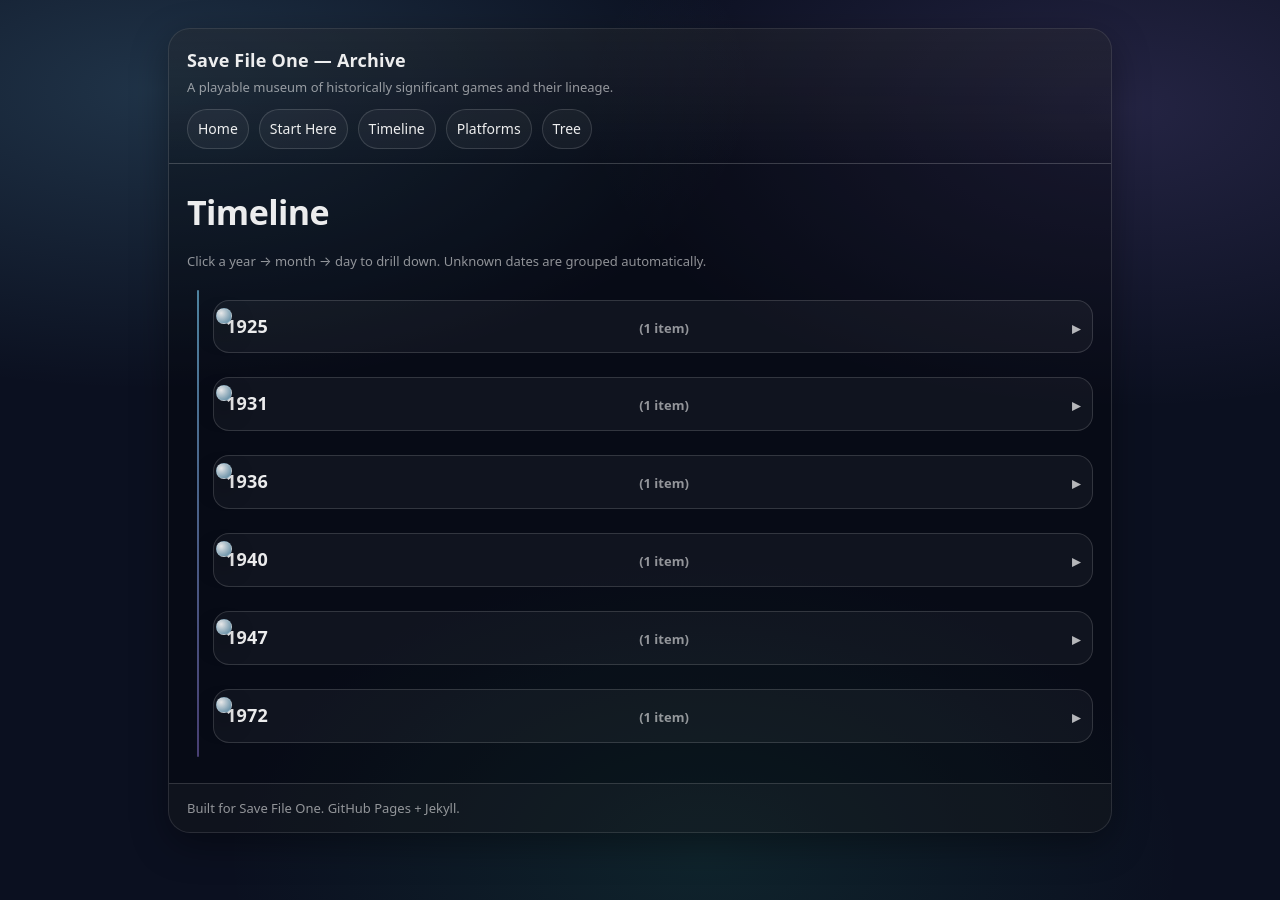
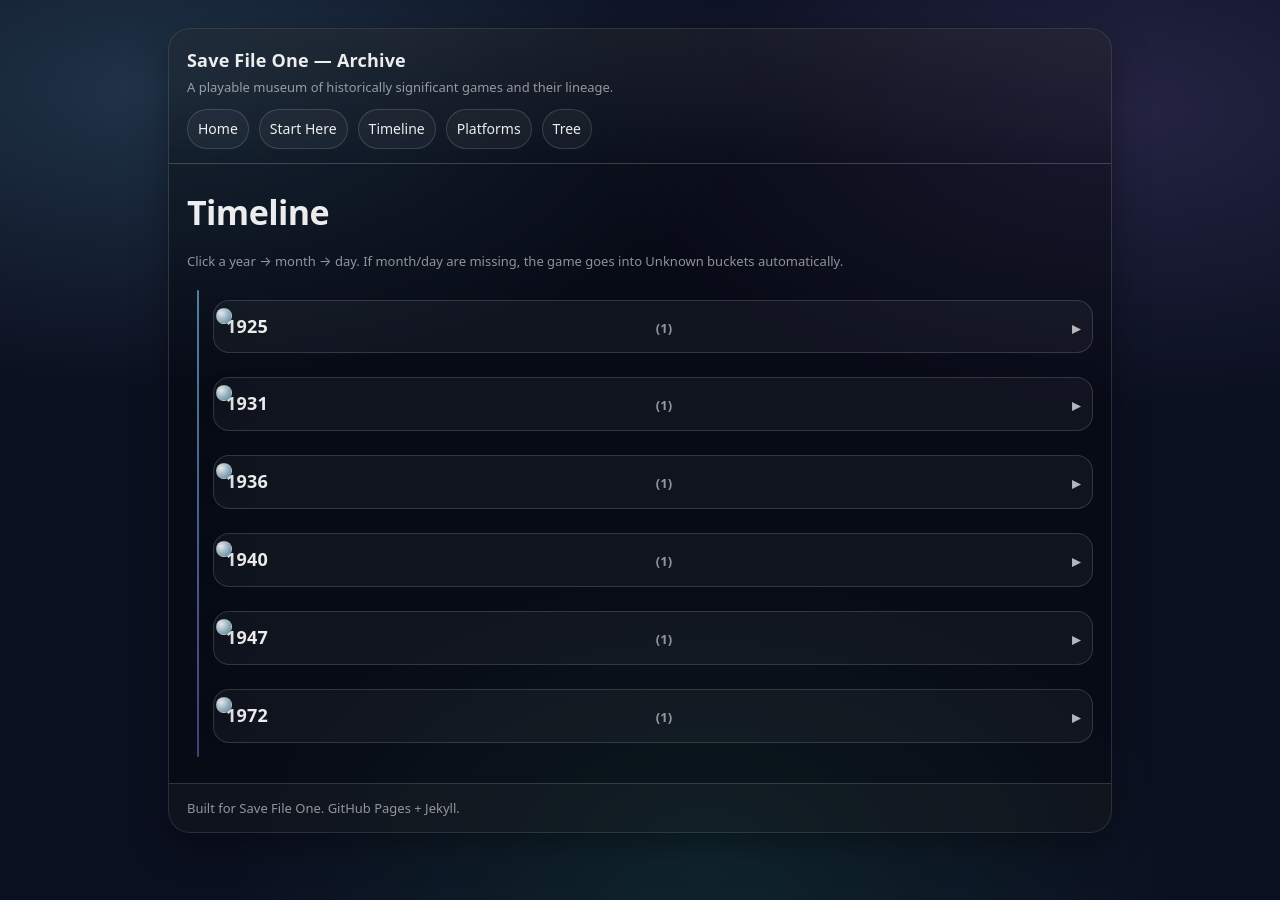
Before and after one commit to BacchusA/savefileone-archive, a Jekyll site: the page built from timeline.md, in a window 1280 px wide. Built offline with Jekyll 4.4.1, drawn with Linux system fonts in a browser that asks for light colours.

Commit message:
Update timeline.md

```diff
--- a/timeline.md
+++ b/timeline.md
@@ -6,7 +6,7 @@
 
 # Timeline
 
-<p class="small">Click a year → month → day to drill down. Unknown dates are grouped automatically.</p>
+<p class="small">Click a year → month → day. If month/day are missing, the game goes into Unknown buckets automatically.</p>
 
 <div class="timeline">
 
@@ -22,137 +22,38 @@
     <details class="tl-year">
       <summary>
         <span class="tl-year-label">{{ y }}</span>
-        <span class="tl-year-count">({{ games_year | size }} item{% if games_year.size != 1 %}s{% endif %})</span>
+        <span class="tl-year-count">({{ games_year | size }})</span>
       </summary>
 
       <div class="tl-panel tl-nested">
 
-        {%- comment -%} Known months by NAME (January..December) {%- endcomment -%}
+        {%- comment -%} Known months by NAME {%- endcomment -%}
         {% for month_name in months %}
           {% assign games_month = games_year | where: "month", month_name %}
           {% if games_month.size > 0 %}
 
-            <details class="tl-month">
-              <summary>
-                <span class="tl-month-label">{{ month_name }}</span>
-                <span class="tl-year-count">({{ games_month | size }})</span>
-              </summary>
-
-              <div class="tl-panel tl-subpanel">
-
-                {%- comment -%} Known days 1..31 (accept number or string) {%- endcomment -%}
-                {% for d in (1..31) %}
-                  {% assign d_str = d | append: "" %}
-                  {% assign games_day_num = games_month | where: "day", d %}
-                  {% assign games_day_str = games_month | where: "day", d_str %}
-                  {% assign games_day = games_day_num | concat: games_day_str %}
-
-                  {% if games_day.size > 0 %}
-
-                    <details class="tl-day">
-                      <summary>
-                        <span class="tl-day-label">{{ d }}</span>
-                        <span class="tl-year-count">({{ games_day | size }})</span>
-                      </summary>
-
-                      <div class="tl-day-list">
-                        {% assign games_day_sorted = games_day | sort: "title" %}
-                        {% for g in games_day_sorted %}
-                          <div class="tl-game">
-                            <div class="tl-game-title">
-                              <a href="{{ site.baseurl }}{{ g.url }}">{{ g.title }}</a>
-                            </div>
-                          </div>
-                        {% endfor %}
-                      </div>
-                    </details>
-
-                  {% endif %}
-                {% endfor %}
-
-                {%- comment -%} Unknown day for this month {%- endcomment -%}
-                {% assign games_day_unknown = games_month | where_exp: "g", "g.day == nil or g.day == ''" %}
-                {% if games_day_unknown.size > 0 %}
-
-                  <details class="tl-day tl-unknown">
-                    <summary>
-                      <span class="tl-day-label">Unknown day</span>
-                      <span class="tl-year-count">({{ games_day_unknown | size }})</span>
-                    </summary>
-
-                    <div class="tl-day-list">
-                      {% assign games_ud_sorted = games_day_unknown | sort: "title" %}
-                      {% for g in games_ud_sorted %}
-                        <div class="tl-game">
-                          <div class="tl-game-title">
-                            <a href="{{ site.baseurl }}{{ g.url }}">{{ g.title }}</a>
-                            </div>
-                          </div>
-                      {% endfor %}
-                    </div>
-                  </details>
-
-                {% endif %}
-
-              </div>
-            </details>
-
-          {% endif %}
-        {% endfor %}
-
-        {%- comment -%} Unknown month bucket {%- endcomment -%}
-        {% assign games_month_unknown = games_year | where_exp: "g", "g.month == nil or g.month == '' or g.month == 'Unknown' or g.month == 'unknown'" %}
-        {% if games_month_unknown.size > 0 %}
-
-          <details class="tl-month tl-unknown">
+          <details class="tl-month">
             <summary>
-              <span class="tl-month-label">Unknown month</span>
-              <span class="tl-year-count">({{ games_month_unknown | size }})</span>
+              <span class="tl-month-label">{{ month_name }}</span>
+              <span class="tl-year-count">({{ games_month | size }})</span>
             </summary>
 
             <div class="tl-panel tl-subpanel">
 
-              {%- comment -%} Group by day if present, otherwise Unknown day {%- endcomment -%}
+              {%- comment -%} Known days {%- endcomment -%}
               {% for d in (1..31) %}
-                {% assign d_str = d | append: "" %}
-                {% assign games_day_num = games_month_unknown | where: "day", d %}
-                {% assign games_day_str = games_month_unknown | where: "day", d_str %}
-                {% assign games_day = games_day_num | concat: games_day_str %}
+                {% assign games_day = games_month | where: "day", d %}
                 {% if games_day.size > 0 %}
 
-                  <details class="tl-day">
-                    <summary>
-                      <span class="tl-day-label">{{ d }}</span>
-                      <span class="tl-year-count">({{ games_day | size }})</span>
-                    </summary>
-
-                    <div class="tl-day-list">
-                      {% assign games_day_sorted = games_day | sort: "title" %}
-                      {% for g in games_day_sorted %}
-                        <div class="tl-game">
-                          <div class="tl-game-title">
-                            <a href="{{ site.baseurl }}{{ g.url }}">{{ g.title }}</a>
-                          </div>
-                        </div>
-                      {% endfor %}
-                    </div>
-                  </details>
-
-                {% endif %}
-              {% endfor %}
-
-              {% assign games_day_unknown = games_month_unknown | where_exp: "g", "g.day == nil or g.day == ''" %}
-              {% if games_day_unknown.size > 0 %}
-
-                <details class="tl-day tl-unknown">
+                <details class="tl-day">
                   <summary>
-                    <span class="tl-day-label">Unknown day</span>
-                    <span class="tl-year-count">({{ games_day_unknown | size }})</span>
+                    <span class="tl-day-label">{{ d }}</span>
+                    <span class="tl-year-count">({{ games_day | size }})</span>
                   </summary>
 
                   <div class="tl-day-list">
-                    {% assign games_ud_sorted = games_day_unknown | sort: "title" %}
-                    {% for g in games_ud_sorted %}
+                    {% assign games_day_sorted = games_day | sort: "title" %}
+                    {% for g in games_day_sorted %}
                       <div class="tl-game">
                         <div class="tl-game-title">
                           <a href="{{ site.baseurl }}{{ g.url }}">{{ g.title }}</a>
@@ -162,10 +63,103 @@
                   </div>
                 </details>
 
+                {% endif %}
+              {% endfor %}
+
+              {%- comment -%} Unknown day for this known month {%- endcomment -%}
+              {% assign games_day_unknown = games_month | where_exp: "g", "g.day == nil" %}
+              {% if games_day_unknown.size > 0 %}
+
+              <details class="tl-day tl-unknown">
+                <summary>
+                  <span class="tl-day-label">Unknown day</span>
+                  <span class="tl-year-count">({{ games_day_unknown | size }})</span>
+                </summary>
+
+                <div class="tl-day-list">
+                  {% assign ud_sorted = games_day_unknown | sort: "title" %}
+                  {% for g in ud_sorted %}
+                    <div class="tl-game">
+                      <div class="tl-game-title">
+                        <a href="{{ site.baseurl }}{{ g.url }}">{{ g.title }}</a>
+                      </div>
+                    </div>
+                  {% endfor %}
+                </div>
+              </details>
+
               {% endif %}
 
             </div>
           </details>
+
+          {% endif %}
+        {% endfor %}
+
+        {%- comment -%} Unknown month bucket (month missing entirely) {%- endcomment -%}
+        {% assign games_month_unknown = games_year | where_exp: "g", "g.month == nil" %}
+        {% if games_month_unknown.size > 0 %}
+
+        <details class="tl-month tl-unknown">
+          <summary>
+            <span class="tl-month-label">Unknown month</span>
+            <span class="tl-year-count">({{ games_month_unknown | size }})</span>
+          </summary>
+
+          <div class="tl-panel tl-subpanel">
+
+            {%- comment -%} Group by day if present {%- endcomment -%}
+            {% for d in (1..31) %}
+              {% assign games_day = games_month_unknown | where: "day", d %}
+              {% if games_day.size > 0 %}
+
+              <details class="tl-day">
+                <summary>
+                  <span class="tl-day-label">{{ d }}</span>
+                  <span class="tl-year-count">({{ games_day | size }})</span>
+                </summary>
+
+                <div class="tl-day-list">
+                  {% assign games_day_sorted = games_day | sort: "title" %}
+                  {% for g in games_day_sorted %}
+                    <div class="tl-game">
+                      <div class="tl-game-title">
+                        <a href="{{ site.baseurl }}{{ g.url }}">{{ g.title }}</a>
+                      </div>
+                    </div>
+                  {% endfor %}
+                </div>
+              </details>
+
+              {% endif %}
+            {% endfor %}
+
+            {%- comment -%} Unknown day inside unknown month {%- endcomment -%}
+            {% assign games_day_unknown = games_month_unknown | where_exp: "g", "g.day == nil" %}
+            {% if games_day_unknown.size > 0 %}
+
+            <details class="tl-day tl-unknown">
+              <summary>
+                <span class="tl-day-label">Unknown day</span>
+                <span class="tl-year-count">({{ games_day_unknown | size }})</span>
+              </summary>
+
+              <div class="tl-day-list">
+                {% assign ud_sorted2 = games_day_unknown | sort: "title" %}
+                {% for g in ud_sorted2 %}
+                  <div class="tl-game">
+                    <div class="tl-game-title">
+                      <a href="{{ site.baseurl }}{{ g.url }}">{{ g.title }}</a>
+                    </div>
+                  </div>
+                {% endfor %}
+              </div>
+            </details>
+
+            {% endif %}
+
+          </div>
+        </details>
 
         {% endif %}
 
@@ -174,5 +168,4 @@
   </div>
 
 {% endfor %}
-
 </div>
```
